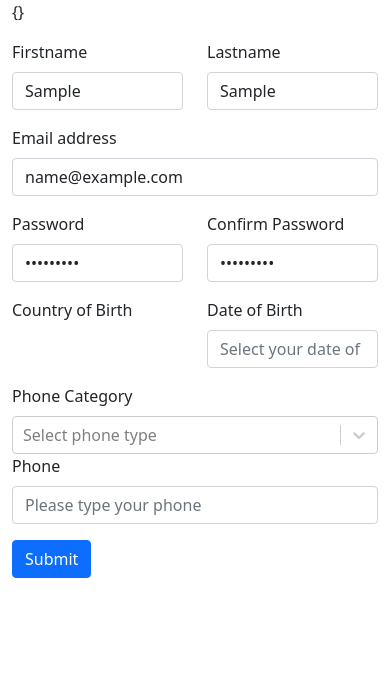
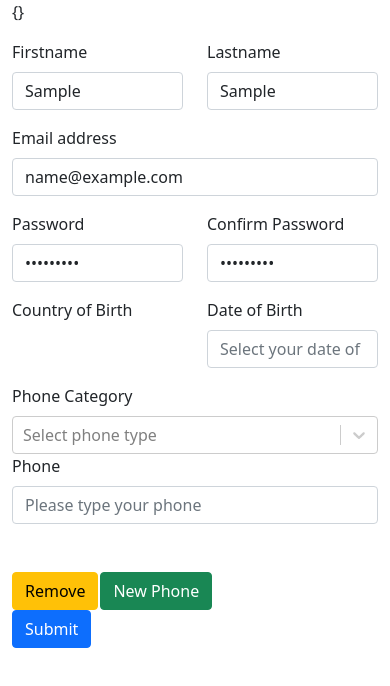
Before and after one commit to PhilipHassialis/form-validation-with-zod, a React (Vite) app: page / in a window 390 px wide. Both pictures are taken after typing "Sample", "Sample", "name@example.com", "Sample123", "Sample123", "Sample" into the empty fields and a click on the button "Add Phone". Shown: the top 686 px of the page. Built offline with nearby package versions, Linux system fonts and the light colour scheme; no server answers.

Commit message:
Add and remove phone functionality

```diff
--- a/src/App.jsx
+++ b/src/App.jsx
@@ -27,7 +27,11 @@ function App() {
     },
   });
 
-  const { fields: fieldPhones, append } = useFieldArray({
+  const {
+    fields: fieldPhones,
+    append,
+    remove,
+  } = useFieldArray({
     control,
     name: "phones",
   });
@@ -135,6 +139,9 @@ function App() {
                       fieldName={`phones[${idx}]`}
                       control={control}
                       errors={errors}
+                      remove={remove}
+                      append={append}
+                      index={idx}
                     />
                   );
                 })}
--- a/src/components/Phone/Phone.jsx
+++ b/src/components/Phone/Phone.jsx
@@ -1,5 +1,5 @@
-import { Row, Col } from "react-bootstrap";
-import { phoneCategories } from "../../schemas/newuser";
+import { Row, Col, Button } from "react-bootstrap";
+import { initialPhoneType, phoneCategories } from "../../schemas/newuser";
 import FormDropdown from "../UI/FormDropdown";
 import FormString from "../UI/FormString";
 
@@ -8,7 +8,7 @@ const phoneData = phoneCategories.map((cat) => ({
   label: cat,
 }));
 
-const Phone = ({ control, errors, fieldName }) => {
+const Phone = ({ control, errors, fieldName, append, remove, index }) => {
   return (
     <Row>
       <Col sm={4}>
@@ -36,7 +36,21 @@ const Phone = ({ control, errors, fieldName }) => {
           />
         </Row>
       </Col>
-      <Col sm={2}></Col>
+      <Col sm={2} style={{ marginTop: "2rem" }}>
+        <Button
+          variant="warning"
+          style={{ marginRight: "2px" }}
+          onClick={() => remove(index)}
+        >
+          Remove
+        </Button>
+        <Button
+          variant="success"
+          onClick={() => append({ ...initialPhoneType })}
+        >
+          New Phone
+        </Button>
+      </Col>
     </Row>
   );
 };
```
